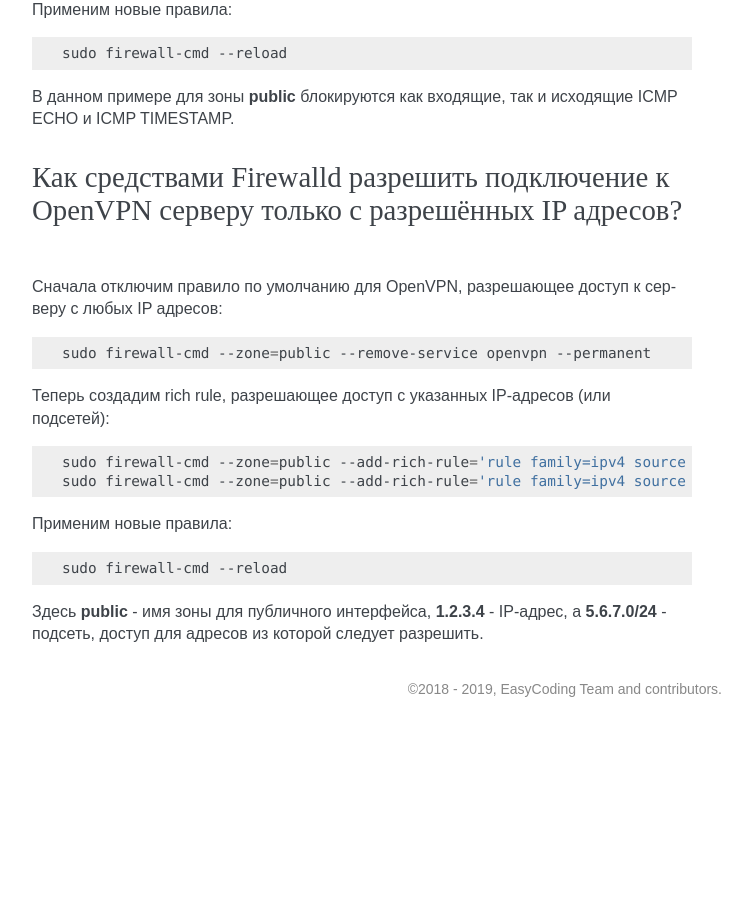
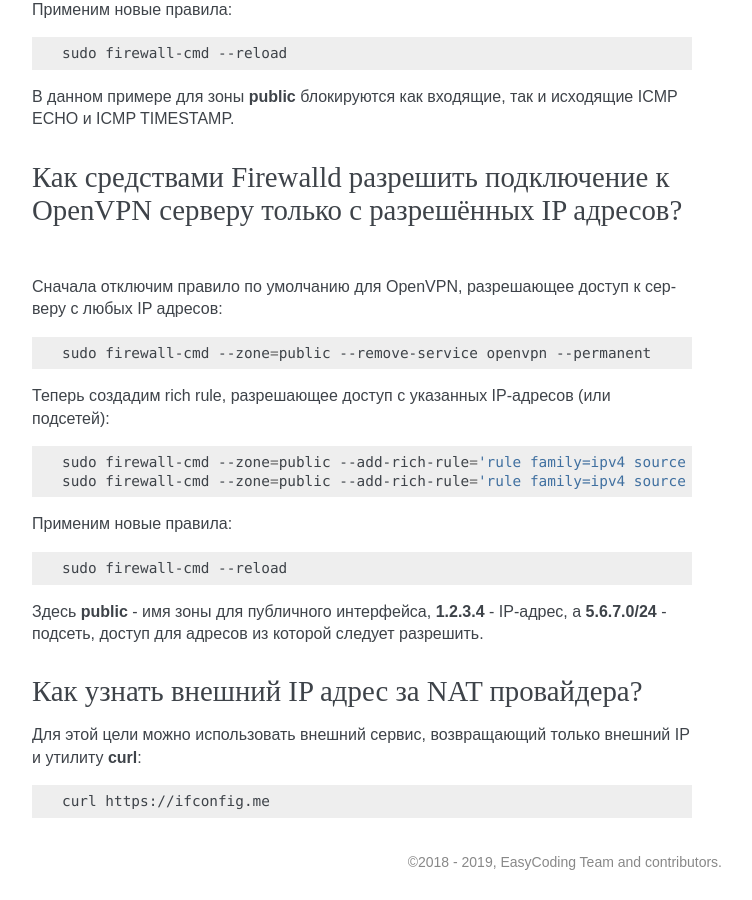
Before and after one commit to RussianFedora/FAQ, a Sphinx documentation site: the page built from source/administration.rst, in a window 1280 px wide and 900 px high, scrolled down 12623 px. Shown: the whole window, without its empty margins (388-1140 px from the left). Built offline with Sphinx 7.4.7, drawn with Linux system fonts in a browser that asks for light colours; before the commit the page ends 13350 px from its top, so only the background shows below that; some of the changed text lies outside the part shown.

Commit message:
Added question about using curl to get external IP address.

```diff
--- a/source/administration.rst
+++ b/source/administration.rst
@@ -797,3 +797,15 @@
     sudo firewall-cmd --reload
 
 Здесь **public** - имя зоны для публичного интерфейса, **1.2.3.4** - IP-адрес, а **5.6.7.0/24** - подсеть, доступ для адресов из которой следует разрешить.
+
+.. index:: ip address, external ip, curl
+.. _get-external-ip:
+
+Как узнать внешний IP адрес за NAT провайдера?
+===================================================
+
+Для этой цели можно использовать внешний сервис, возвращающий только внешний IP и утилиту **curl**:
+
+.. code-block:: bash
+
+    curl https://ifconfig.me
```
